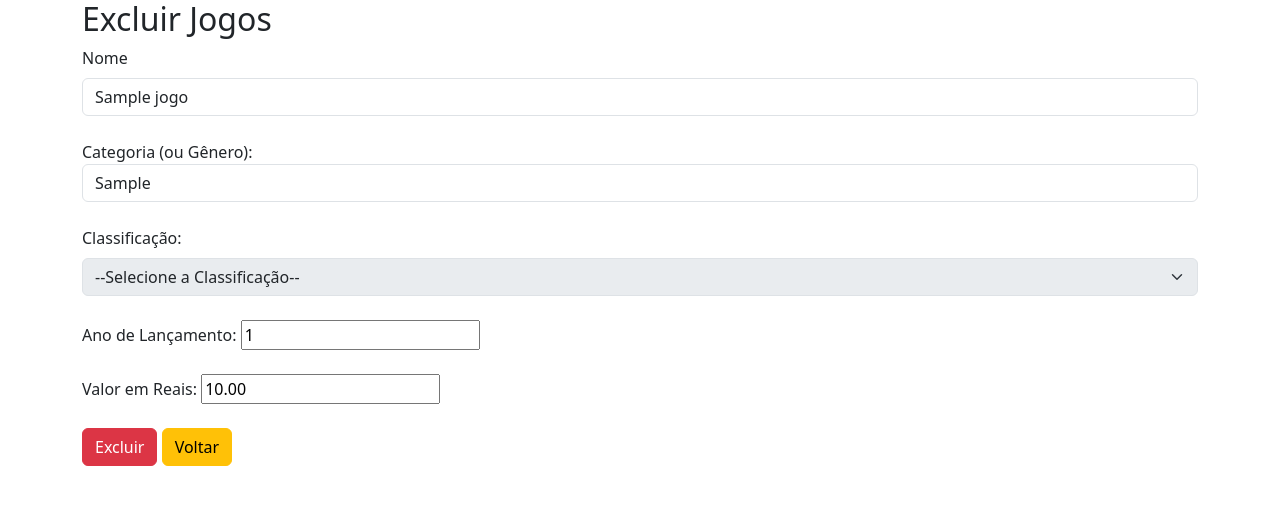
After one commit to ryanp2dev/catalogo_de_jogos, a PHP site: page /excluir.php?id=1 in a window 1280 px wide. The commit adds this page. Shown: the top 505 px of the page. Run offline with PHP 8.4, Linux system fonts and the light colour scheme; tables that the repository leaves empty hold one stand-in row (values such as "Sample post").

Commit message:
Excluir
Adicionando funcionalidade de exclusão, excluir.php e processa_excluir.php

```diff
--- a/alterar.php
+++ b/alterar.php
@@ -27,7 +27,7 @@ catch (PDOException $e) {
 <head>
     <meta charset="UTF-8">
     <meta name="viewport" content="width=device-width, initial-scale=1.0">
-    <title>Alterar Pessoa</title>
+    <title>Alterar Jogo</title>
     <link href="https://cdn.jsdelivr.net/npm/bootstrap@5.3.3/dist/css/bootstrap.min.css" rel="stylesheet" integrity="sha384-QWTKZyjpPEjISv5WaRU9OFeRpok6YctnYmDr5pNlyT2bRjXh0JMhjY6hW+ALEwIH" crossorigin="anonymous">
 </head>
 <body>
--- /dev/null
+++ b/excluir.php
@@ -0,0 +1,80 @@
+<?php
+
+require_once 'conexaoBD.php';
+
+try {
+    // preparar / montar a SQL
+    $sql = "SELECT * FROM jogos WHERE id = " . $_GET['id'];
+
+    $stmt = $conexao->prepare($sql);
+
+    // executar a SQL
+    $stmt->execute();
+
+    $jogos = $stmt->fetch(PDO::FETCH_ASSOC);
+
+
+
+}
+catch (PDOException $e) {
+    $msg = 'Falha ao realizar busca na base de dados.';
+    header('Location: index.php?msgErro=' . $msg);
+}
+?>
+<!DOCTYPE html>
+<html lang="pt-br">
+<head>
+    <meta charset="UTF-8">
+    <meta name="viewport" content="width=device-width, initial-scale=1.0">
+    <title>Excluir Jogo</title>
+    <link href="https://cdn.jsdelivr.net/npm/bootstrap@5.3.3/dist/css/bootstrap.min.css" rel="stylesheet" integrity="sha384-QWTKZyjpPEjISv5WaRU9OFeRpok6YctnYmDr5pNlyT2bRjXh0JMhjY6hW+ALEwIH" crossorigin="anonymous">
+</head>
+<body>
+<div class="container">
+        <h2>Excluir Jogos</h2>
+        <form action="processa_excluir.php" method="post">
+            <input type="hidden" name="id" value="<?php echo $jogos['id']; ?>">
+
+            <label for="nome" class="form-label">Nome</label>
+            <input type="text" class="form-control" name="nome" id="nome" value="<?php echo $jogos['nome'] ?>" readonly>
+
+
+           <br>
+
+            <label for="categoria">Categoria (ou Gênero):</label>
+            <input type="text" class="form-control" name="categoria" id="categoria" value="<?php echo $jogos['categoria'] ?>" required readonly>
+
+            <br>
+
+       <label for="classificacao" class="form-label">Classificação:</label>
+       <?php $selectedValue = $jogos['classificacao'];?>
+        <select class="form-select" name="classificacao" id="classificacao" disabled>
+        <option value="" <?php echo $selectedValue === '' ? 'selected' : ''; ?>>--Selecione a Classificação--</option>
+        <option value="livre" <?php echo $selectedValue === 'livre' ? 'selected' : ''; ?>>Livre</option>
+        <option value="crianca" <?php echo $selectedValue === 'crianca' ? 'selected' : ''; ?>>+ 10 anos</option>
+        <option value="preAdolescente" <?php echo $selectedValue === 'preAdolescente' ? 'selected' : ''; ?>>+ 12 anos</option>
+        <option value="adolescente" <?php echo $selectedValue === 'adolescente' ? 'selected' : ''; ?>>+ 14 anos</option>
+        <option value="jovem" <?php echo $selectedValue === 'jovem' ? 'selected' : ''; ?>>+ 16 anos</option>
+        <option value="adulto" <?php echo $selectedValue === 'adulto' ? 'selected' : ''; ?>>+ 18 anos</option>
+    </select>
+
+            <br>
+
+            <label for="ano">Ano de Lançamento:</label>
+            <input type="number" name="ano" id="ano" min="1900" required value="<?php echo $jogos['ano'] ?>" readonly>
+
+
+            <br><br>
+
+            <label for="valor">Valor em Reais:</label>
+            <input type="number" name="valor" id="valor" step="0.01" min="0" value="<?php echo $jogos['valor'] ?>" required readonly>
+
+
+
+            <br/><br/>
+            <button type="submit" class="btn btn-danger">Excluir</button>
+            <a href="index.php" class="btn btn-warning" tabindex="-1" role="button" aria-disabled="true">Voltar</a>
+        </form>
+    </div>
+</body>
+</html>
```
Also changed, not shown: processa_excluir.php (added, +21 -0 lines).
